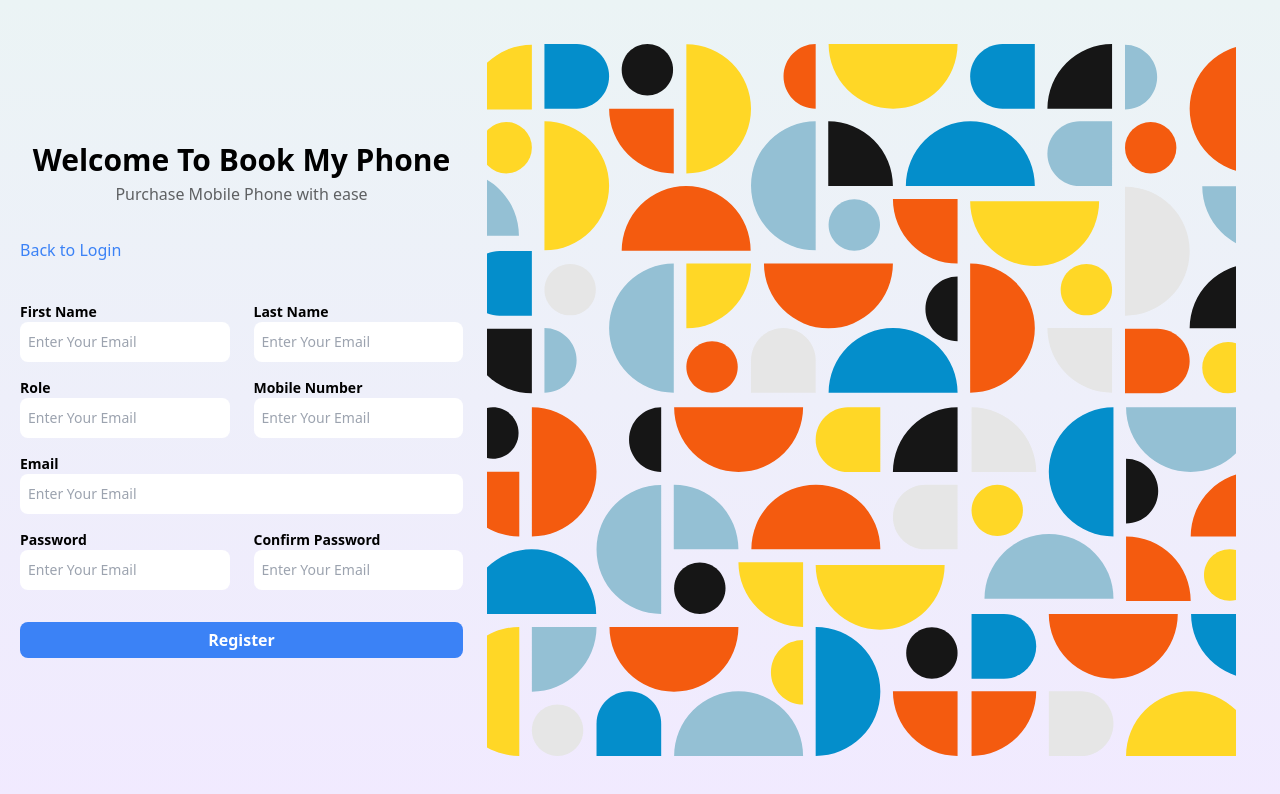
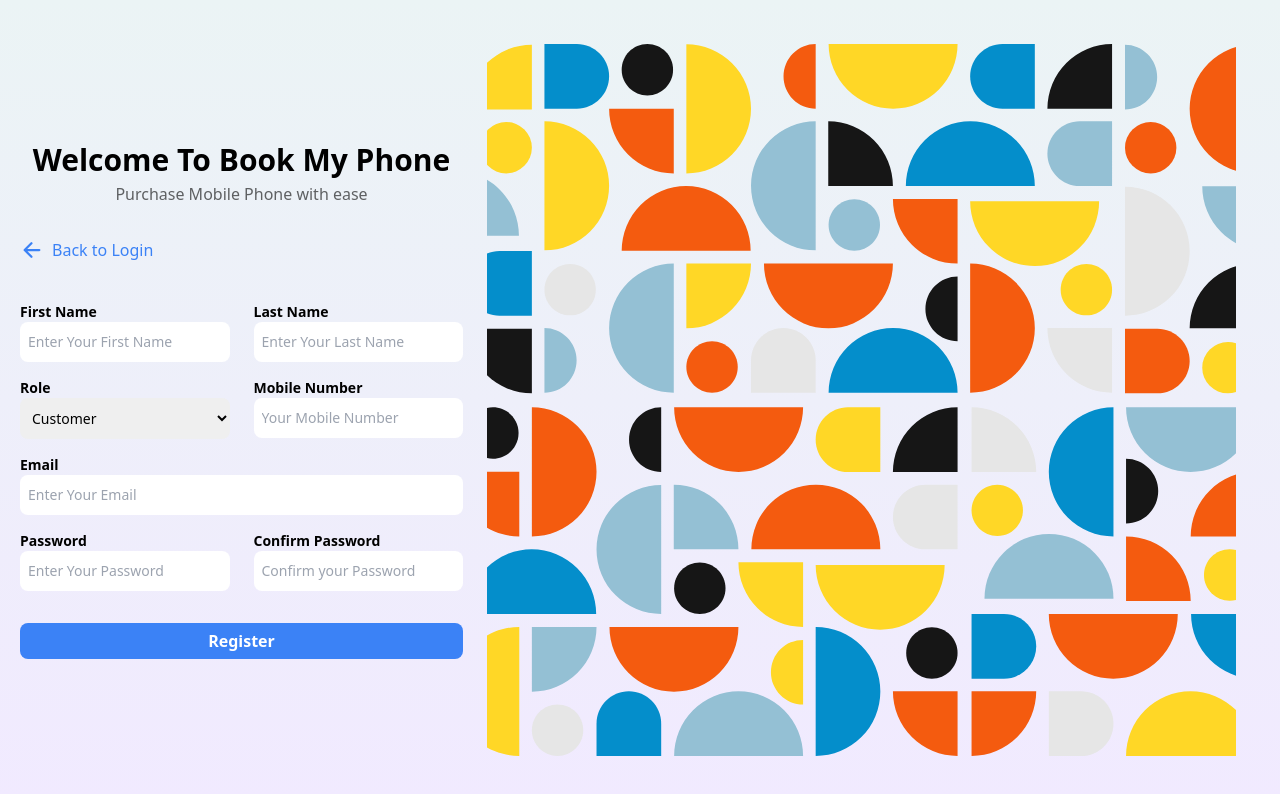
Before and after one commit to Harsh-00/Mobile_Ordering_front, a React (Create React App) app: page /login in a window 1280 px wide. Both pictures are taken after a click on the element "Register". Shown: the top 794 px of the page. Built offline with nearby package versions, Linux system fonts and the light colour scheme.

Commit message:
fixed state issue

```diff
--- a/src/context/MobileContext.js
+++ b/src/context/MobileContext.js
@@ -1,4 +1,4 @@
-import React, { useState } from "react";
+import React, { useEffect, useState } from "react";
 import axios from "axios";
 import { useNavigate } from "react-router-dom";
 import toast from "react-hot-toast";
@@ -18,13 +18,16 @@ export function MobileProvider({ children }) {
 		email: "",
 		password: "",
 		confirmPassword: "",
-		role: "",
+		role: "Customer",
 		mobileNo: "",
 	});
 
 	const [allMob, setAllMob] = useState([]);
 	const [wishList, setWishList] = useState([]);
+
+	console.log("Wishhh", wishList);
 	const [cart, setCart] = useState([]);
+	console.log("Carttt", cart);
 	const [loading, setLoading] = useState(true);
 
 	const [addProduct, setAddProduct] = useState(false);
@@ -47,6 +50,7 @@ export function MobileProvider({ children }) {
 			sessionStorage.setItem("token", res.data.token);
 			sessionStorage.setItem("user", JSON.stringify(res.data.verifyUser));
 			console.log(res);
+
 			nav("/");
 		} catch (error) {
 			if (error.response.status === 401) {
@@ -56,12 +60,13 @@ export function MobileProvider({ children }) {
 		}
 	}
 
-	async function RegisterRequest() {
+	async function RegisterRequest(userData) {
 		try {
 			const res = await axios.post(
 				`${BASE_URL}/mobiles/register`,
-				regInfo
+				userData
 			);
+			toast.success("Registration Successfull");
 		} catch (error) {}
 	}
 
@@ -73,6 +78,8 @@ export function MobileProvider({ children }) {
 				},
 			});
 			console.log(res);
+			await getCart();
+			await getWishList();
 			setLoading(false);
 			setAllMob(res.data.info);
 		} catch (error) {
@@ -127,6 +134,7 @@ export function MobileProvider({ children }) {
 					Authorization: sessionStorage.getItem("token"),
 				},
 			});
+			console.log("in getcart", res);
 			setCart(res.data.list);
 		} catch (error) {
 			if (error.response.status === 401) {
@@ -159,6 +167,7 @@ export function MobileProvider({ children }) {
 					Authorization: sessionStorage.getItem("token"),
 				},
 			});
+			console.log("in getwishlist", res);
 			setWishList(res.data.list);
 		} catch (error) {
 			if (error.response.status === 401) {
@@ -196,6 +205,7 @@ export function MobileProvider({ children }) {
 		info,
 		setInfo,
 		regInfo,
+		RegisterRequest,
 		setRegInfo,
 		loginRequest,
 		allMob,
--- a/src/pages/Login.jsx
+++ b/src/pages/Login.jsx
@@ -3,17 +3,24 @@ import Waihou from "../assets/Inn.svg";
 import { MobileContext } from "../context/MobileContext";
 import { useNavigate } from "react-router-dom";
 import toast from "react-hot-toast";
+import { IoArrowBack } from "react-icons/io5";
 
 const Login = () => {
-	const { info, setInfo, loginRequest, regInfo, setRegInfo } =
-		useContext(MobileContext);
+	const {
+		info,
+		setInfo,
+		loginRequest,
+		regInfo,
+		setRegInfo,
+		RegisterRequest,
+	} = useContext(MobileContext);
 	const [register, setRegister] = useState(false);
 	const nav = useNavigate();
 	function changeHandler(e) {
 		setInfo({ ...info, [e.target.name]: e.target.value });
 	}
 	function regChangeHandler(e) {
-		setInfo({ ...regInfo, [e.target.name]: e.target.value });
+		setRegInfo({ ...regInfo, [e.target.name]: e.target.value });
 	}
 	function loginHandler(e) {
 		e.preventDefault();
@@ -26,6 +33,10 @@ const Login = () => {
 		loginRequest(userData);
 	}
 
+	function guestHandler(){
+
+	}
+
 	function RegInfoHandler(e) {
 		e.preventDefault();
 		if (regInfo.password !== regInfo.confirmPassword) {
@@ -34,6 +45,16 @@ const Login = () => {
 		if (regInfo.password.length < 6) {
 			return toast.error("Password should be atleast 6 characters long");
 		}
+		const userData = {
+			firstName: regInfo.firstName,
+			lastName: regInfo.lastName,
+			email: regInfo.email,
+			password: regInfo.password,
+			role: regInfo.role,
+			mobileNo: regInfo.mobileNo,
+		};
+		console.log(userData);
+		RegisterRequest(userData);
 	}
 
 	useEffect(() => {
@@ -104,7 +125,10 @@ const Login = () => {
 								>
 									Register
 								</div>
-								<div className="w-full px-4  cursor-pointer rounded-lg text-center font-semibold py-1.5  bg-blue-500 text-white">
+								<div
+									className="w-full px-4  cursor-pointer rounded-lg text-center font-semibold py-1.5  bg-blue-500 text-white"
+									onClick={guestHandler}
+								>
 									Guest
 								</div>
 							</div>
@@ -125,9 +149,10 @@ const Login = () => {
 							</p>
 						</div>
 						<div
-							className="w-fit self-start mt-8 mb-6 cursor-pointer text-blue-500 hover:text-blue-700"
+							className="w-fit self-start mt-8 mb-6 cursor-pointer text-blue-500 hover:text-blue-700 flex gap-2 justify-center items-center"
 							onClick={() => setRegister(false)}
 						>
+							<IoArrowBack className="text-2xl" />
 							Back to Login
 						</div>
 						<div className="w-full ">
@@ -137,8 +162,8 @@ const Login = () => {
 										First Name
 									</p>
 									<input
-										type="email"
-										placeholder="Enter Your Email"
+										type="text"
+										placeholder="Enter Your First Name"
 										name="firstName"
 										value={regInfo.firstName}
 										className="w-full rounded-lg px-2 py-2.5 text-sm "
@@ -150,8 +175,8 @@ const Login = () => {
 										Last Name
 									</p>
 									<input
-										type="email"
-										placeholder="Enter Your Email"
+										type="text"
+										placeholder="Enter Your Last Name"
 										name="lastName"
 										value={regInfo.lastName}
 										className="w-full rounded-lg px-2 py-2.5 text-sm "
@@ -164,22 +189,36 @@ const Login = () => {
 									<p className="text-sm font-semibold ">
 										Role
 									</p>
-									<input
+									<select
+										value={regInfo.role}
+										name="role"
+										className="w-full rounded-lg px-2 py-2.5 text-sm "
+										onChange={regChangeHandler}
+									>
+										<option value="Customer" name="role">
+											Customer
+										</option>
+										<option value="Seller" name="role">
+											Seller
+										</option>
+									</select>
+									{/* <input
 										type="email"
 										placeholder="Enter Your Email"
 										name="role"
 										value={regInfo.role}
 										className="w-full rounded-lg px-2 py-2.5 text-sm "
 										onChange={regChangeHandler}
-									/>
+									/> */}
 								</label>
+
 								<label className="w-full mt-4">
 									<p className="text-sm font-semibold  ">
 										Mobile Number
 									</p>
 									<input
-										type="email"
-										placeholder="Enter Your Email"
+										type="number"
+										placeholder="Your Mobile Number"
 										name="mobileNo"
 										value={regInfo.mobileNo}
 										className="w-full rounded-lg px-2 py-2.5 text-sm "
@@ -204,8 +243,8 @@ const Login = () => {
 										Password
 									</p>
 									<input
-										type="email"
-										placeholder="Enter Your Email"
+										type="password"
+										placeholder="Enter Your Password"
 										name="password"
 										value={regInfo.password}
 										className="w-full rounded-lg px-2 py-2.5 text-sm "
@@ -217,8 +256,8 @@ const Login = () => {
 										Confirm Password
 									</p>
 									<input
-										type="email"
-										placeholder="Enter Your Email"
+										type="password"
+										placeholder="Confirm your Password"
 										name="confirmPassword"
 										value={regInfo.confirmPassword}
 										className="w-full rounded-lg px-2 py-2.5 text-sm "
--- a/src/pages/Mobile.jsx
+++ b/src/pages/Mobile.jsx
@@ -6,7 +6,8 @@ import Loader from "../comp/Loader";
 import Card from "../comp/Card";
 
 const Mobile = () => {
-	const { allMob, fetchAllMobiles, loading } = useContext(MobileContext);
+	const { allMob, fetchAllMobiles, loading, getWishList, getCart } =
+		useContext(MobileContext);
 	console.log(allMob);
 
 	useEffect(() => {
```
